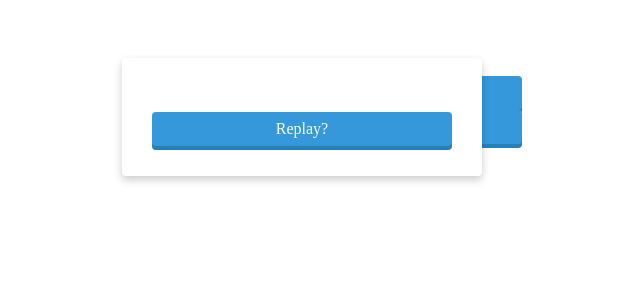
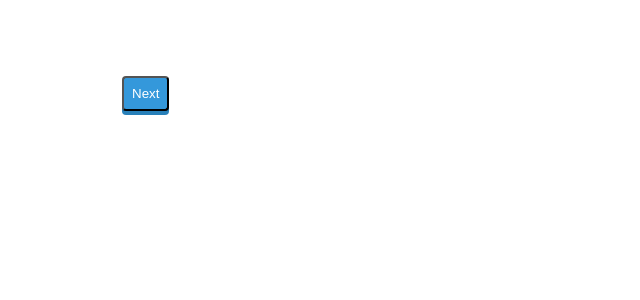
Before and after one commit to marimonon/vite-quiz, a React (Vite) app: page / in a window 1280 px wide. Shown: the top 300 px of the page, without its empty margins (318-958 px from the left). Built offline with nearby package versions, Linux system fonts and the light colour scheme.

Commit message:
モーダルの削除とBtnコンポーネントの作成

```diff
--- a/src/App.jsx
+++ b/src/App.jsx
@@ -1,4 +1,5 @@
 import { css } from "@emotion/react";
+import Btn from "./components/Btn";
 
 function App() {
   return (
@@ -35,73 +36,7 @@ function App() {
           background-color: #fff;
         `}
       ></p>
-      <div
-        id="btn"
-        css={css`
-          background: #3498db;
-          padding: 8px;
-          border-radius: 4px;
-          cursor: pointer;
-          text-align: center;
-          color: #fff;
-          box-shadow: 0 4px 0 #2880b9;
-        `}
-      >
-        Next
-      </div>
-      <div
-        id="startBtn"
-        className="disabled"
-        css={css`
-          background: #3498db;
-          padding: 8px;
-          border-radius: 4px;
-          cursor: pointer;
-          text-align: center;
-          color: #fff;
-          box-shadow: 0 4px 0 #2880b9;
-        `}
-      >
-        Start
-      </div>
-      <section
-        id="result"
-        className="hidden"
-        css={css`
-          position: absolute;
-          width: 300px;
-          background: #fff;
-          padding: 30px;
-          box-shadow: 0 4px 8px rgba(0, 0, 0, 0.2);
-          top: 50px;
-          margin: 0 auto;
-          border-radius: 4px;
-          text-align: center;
-          transition: 0.4s;
-        `}
-      >
-        <p
-          css={css`
-            font-size: 24px;
-          `}
-        ></p>
-        <a
-          href=""
-          css={css`
-            background: #3498db;
-            padding: 8px;
-            border-radius: 4px;
-            cursor: pointer;
-            text-align: center;
-            color: #fff;
-            box-shadow: 0 4px 0 #2880b9;
-            display: block;
-            text-decoration: none;
-          `}
-        >
-          Replay?
-        </a>
-      </section>
+      <Btn />
     </section>
   );
 }
--- /dev/null
+++ b/src/components/Btn.jsx
@@ -0,0 +1,22 @@
+import { css } from "@emotion/react";
+
+function Btn() {
+  return (
+    <button
+      id="btn"
+      css={css`
+        background: #3498db;
+        padding: 8px;
+        border-radius: 4px;
+        cursor: pointer;
+        text-align: center;
+        color: #fff;
+        box-shadow: 0 4px 0 #2880b9;
+      `}
+    >
+      Next
+    </button>
+  );
+}
+
+export default Btn;
```
